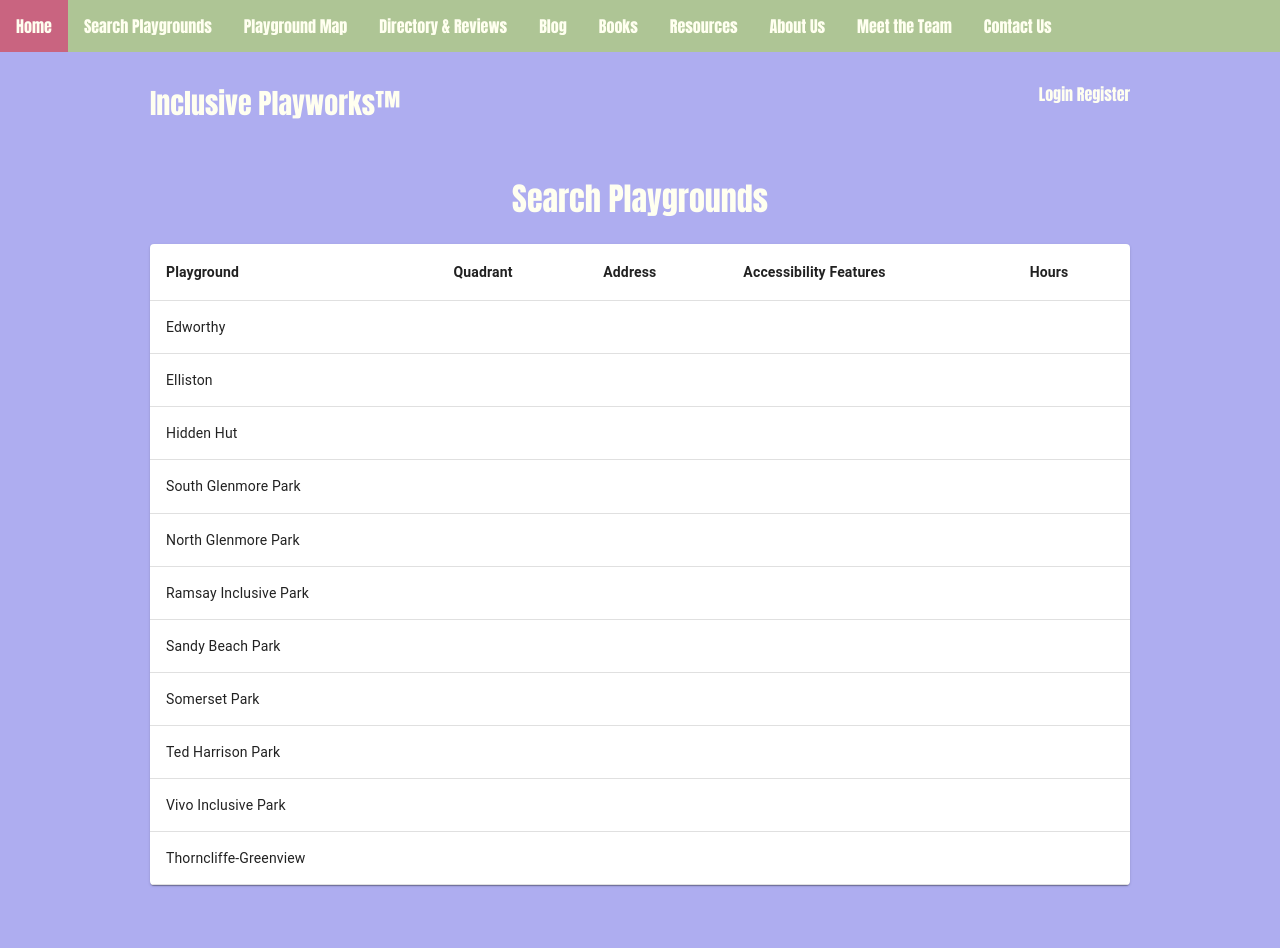
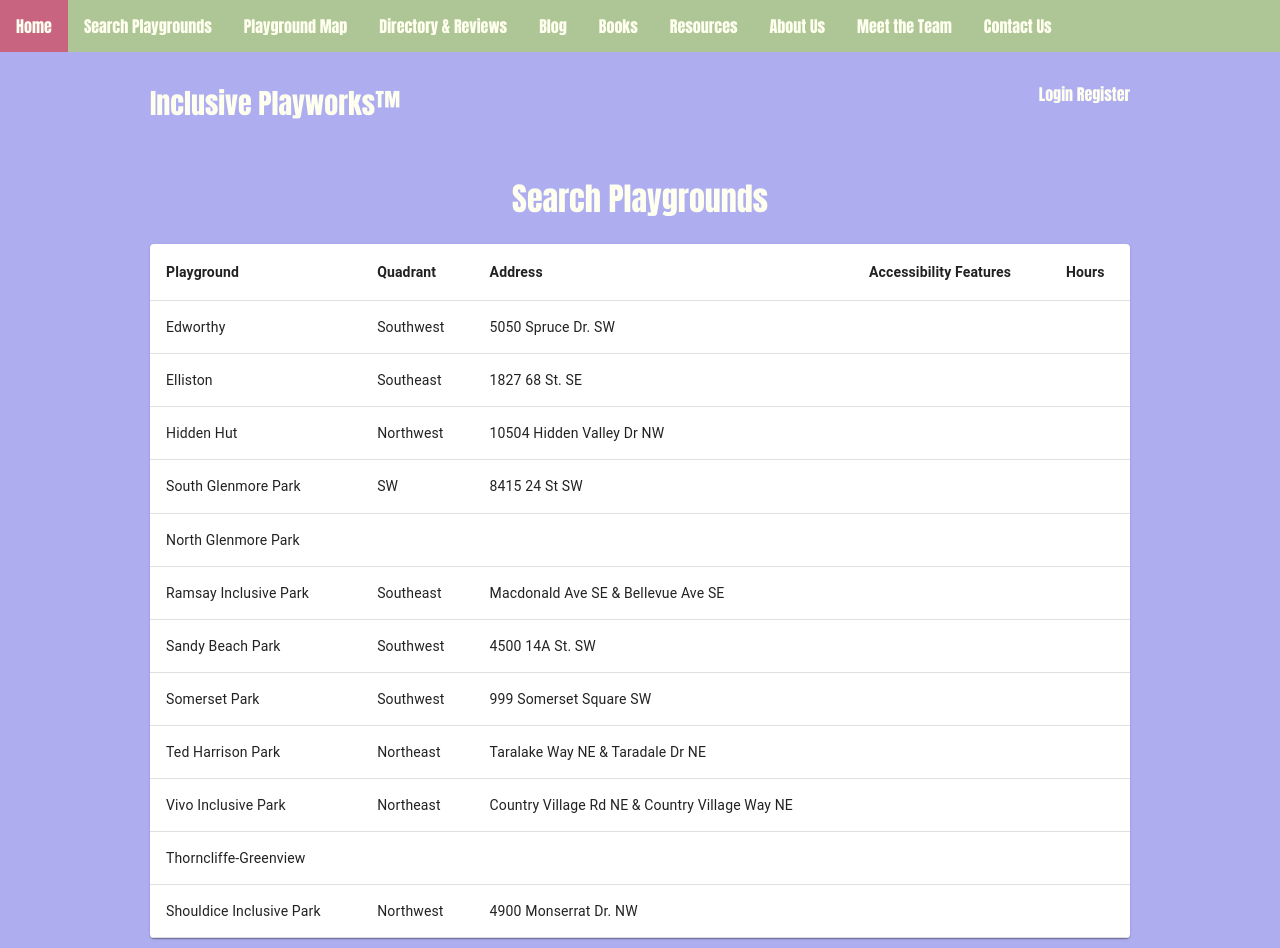
Before and after one commit to htntang/everychildplays, a React (Create React App) app in the folder client/: page /search in a window 1280 px wide. Before the commit the page ends 895 px from the top, so only its background shows below. Built offline with nearby package versions, Linux system fonts and the light colour scheme.

Commit message:
more details to the mui table

```diff
--- a/client/src/Components/MuiTable.tsx
+++ b/client/src/Components/MuiTable.tsx
@@ -44,29 +44,29 @@ const tableData =
 [
     {
         "playground":"Edworthy",
-        "quadrant":"",
-        "address":"",
+        "quadrant":"Southwest",
+        "address":"5050 Spruce Dr. SW",
         "features":"",
         "hours":""
     },
     {
         "playground":"Elliston",
-        "quadrant":"",
-        "address":"",
+        "quadrant":"Southeast",
+        "address":"1827 68 St. SE",
         "features":"",
         "hours":""
     },
     {
         "playground":"Hidden Hut",
-        "quadrant":"",
-        "address":"",
+        "quadrant":"Northwest",
+        "address":"10504 Hidden Valley Dr NW",
         "features":"",
         "hours":""
     },
     {
         "playground":"South Glenmore Park",
-        "quadrant":"",
-        "address":"",
+        "quadrant":"SW",
+        "address":"8415 24 St SW",
         "features":"",
         "hours":""
     },
@@ -79,36 +79,36 @@ const tableData =
     },
     {
         "playground":"Ramsay Inclusive Park",
-        "quadrant":"",
-        "address":"",
+        "quadrant":"Southeast",
+        "address":"Macdonald Ave SE & Bellevue Ave SE",
         "features":"",
         "hours":""
     },
     {
         "playground":"Sandy Beach Park",
-        "quadrant":"",
-        "address":"",
+        "quadrant":"Southwest",
+        "address":"4500 14A St. SW",
         "features":"",
         "hours":""
     },
     {
         "playground":"Somerset Park",
-        "quadrant":"",
-        "address":"",
+        "quadrant":"Southwest",
+        "address":"999 Somerset Square SW",
         "features":"",
         "hours":""
     },
     {
         "playground":"Ted Harrison Park",
-        "quadrant":"",
-        "address":"",
+        "quadrant":"Northeast",
+        "address":"Taralake Way NE & Taradale Dr NE",
         "features":"",
         "hours":""
     },
     {
         "playground":"Vivo Inclusive Park",
-        "quadrant":"",
-        "address":"",
+        "quadrant":"Northeast",
+        "address":"Country Village Rd NE & Country Village Way NE",
         "features":"",
         "hours":""
     },
@@ -118,5 +118,12 @@ const tableData =
         "address":"",
         "features":"",
         "hours":""
+    },
+    {
+        "playground":"Shouldice Inclusive Park",
+        "quadrant":"Northwest",
+        "address":"4900 Monserrat Dr. NW",
+        "features":"",
+        "hours":""
     }
 ]
```
